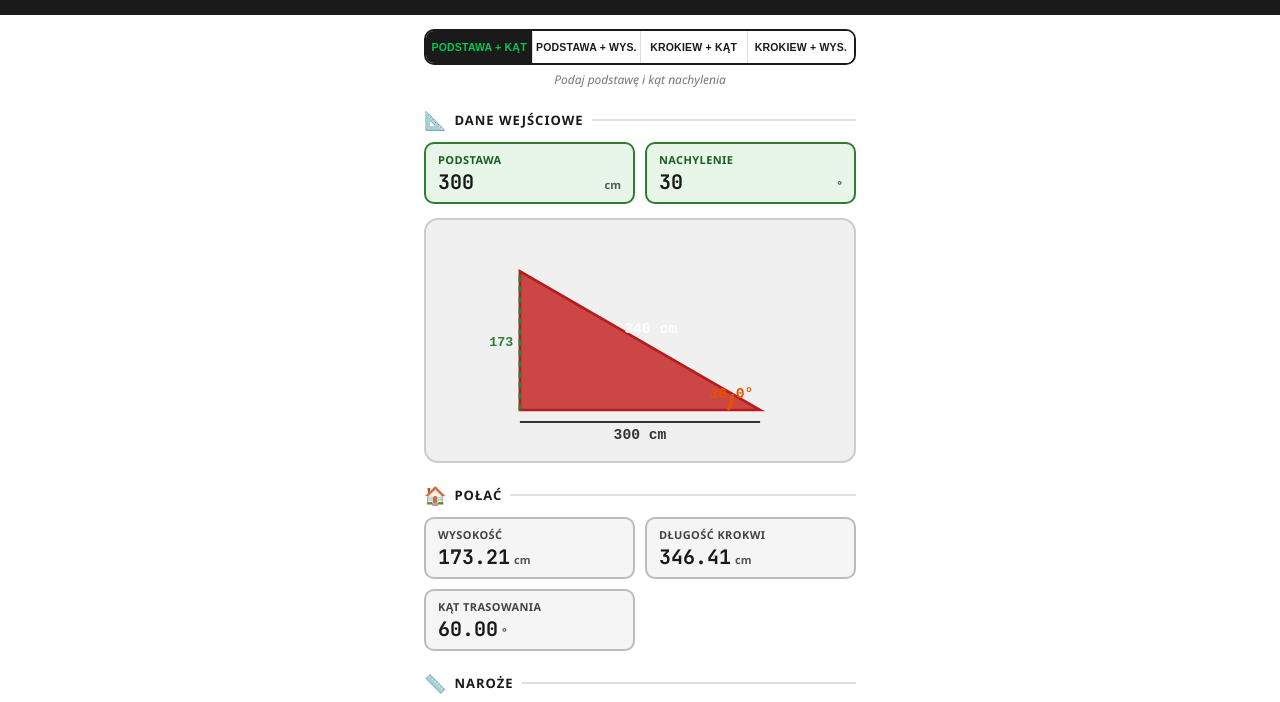
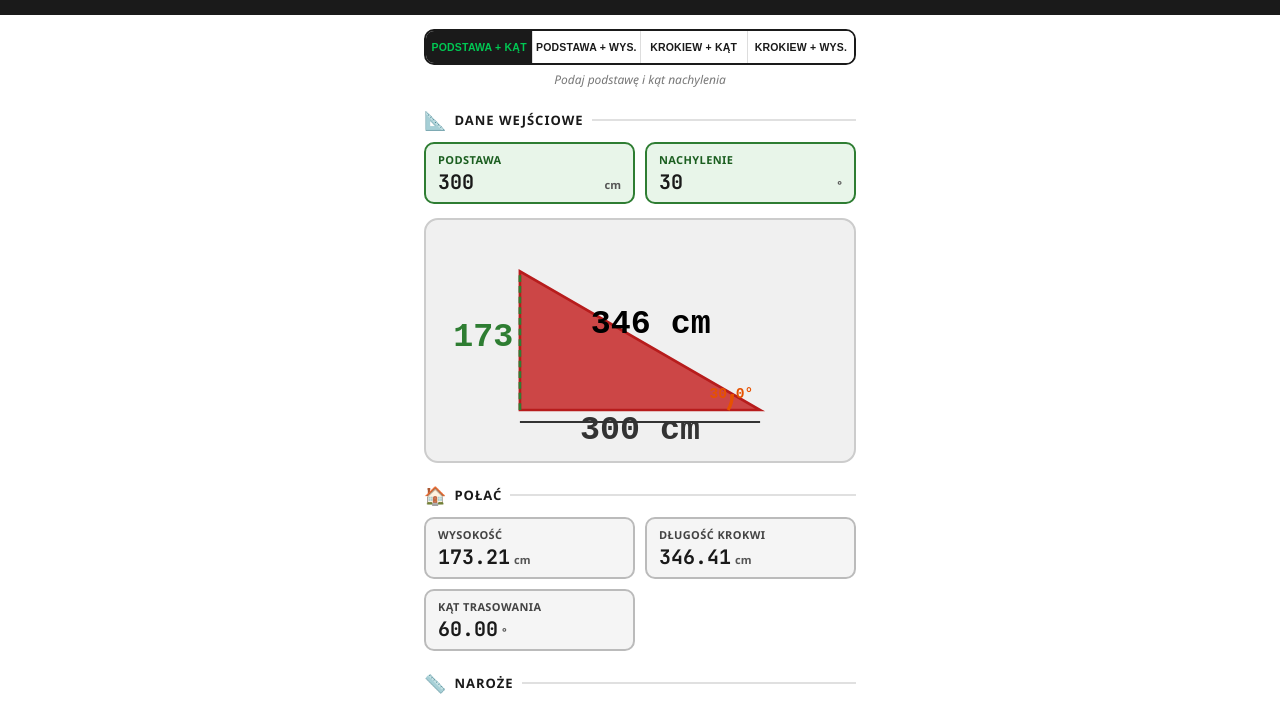
Before and after one commit to KarolUrbanski98/kalkulator-ciesielski, a plain HTML site: page index.html in a window 1280 px wide. Shown: the part 73-775 px from the top of the page. Drawn offline with Linux system fonts and the light colour scheme.

Commit message:
Update index.html

```diff
--- a/index.html
+++ b/index.html
@@ -305,9 +305,9 @@ function drawRoof(base,angle,height,rafter){
     <polygon points="${x0},${y0} ${x1},${y0} ${x0},${yTop}" fill="#c62828" fill-opacity="0.85" stroke="#b71c1c" stroke-width="2"/>
     <line x1="${x0}" y1="${y0}" x2="${x0}" y2="${yTop}" stroke="#2e7d32" stroke-width="2" stroke-dasharray="5 3"/>
     <line x1="${x0}" y1="${y0+9}" x2="${x1}" y2="${y0+9}" stroke="#333" stroke-width="1.5"/>
-    <text x="${(x0+x1)/2}" y="${y0+22}" text-anchor="middle" fill="#333" font-size="11" font-family="monospace" font-weight="bold">${base.toFixed(0)} cm</text>
-    <text x="${x0-5}" y="${(y0+yTop)/2+4}" text-anchor="end" fill="#2e7d32" font-size="10" font-family="monospace" font-weight="bold">${height.toFixed(0)}</text>
-    <text x="${(x0+x1)/2+8}" y="${(y0+yTop)/2-6}" text-anchor="middle" fill="#fff" font-size="11" font-family="monospace" font-weight="bold">${rafter.toFixed(0)} cm</text>
+    <text x="${(x0+x1)/2}" y="${y0+22}" text-anchor="middle" fill="#333" font-size="25" font-family="monospace" font-weight="bold">${base.toFixed(0)} cm</text>
+    <text x="${x0-5}" y="${(y0+yTop)/2+4}" text-anchor="end" fill="#2e7d32" font-size="25" font-family="monospace" font-weight="bold">${height.toFixed(0)}</text>
+    <text x="${(x0+x1)/2+8}" y="${(y0+yTop)/2-6}" text-anchor="middle" fill="#000" font-size="25" font-family="monospace" font-weight="bold">${rafter.toFixed(0)} cm</text>
     <path d="M ${x1-ar},${y0} A ${ar} ${ar} 0 0 0 ${ax},${ay}" fill="none" stroke="#e65100" stroke-width="2.5"/>
     <text x="${x1-38}" y="${y0-9}" fill="#e65100" font-size="11" font-family="monospace" font-weight="bold">${angle.toFixed(1)}°</text>`;
 }
```
